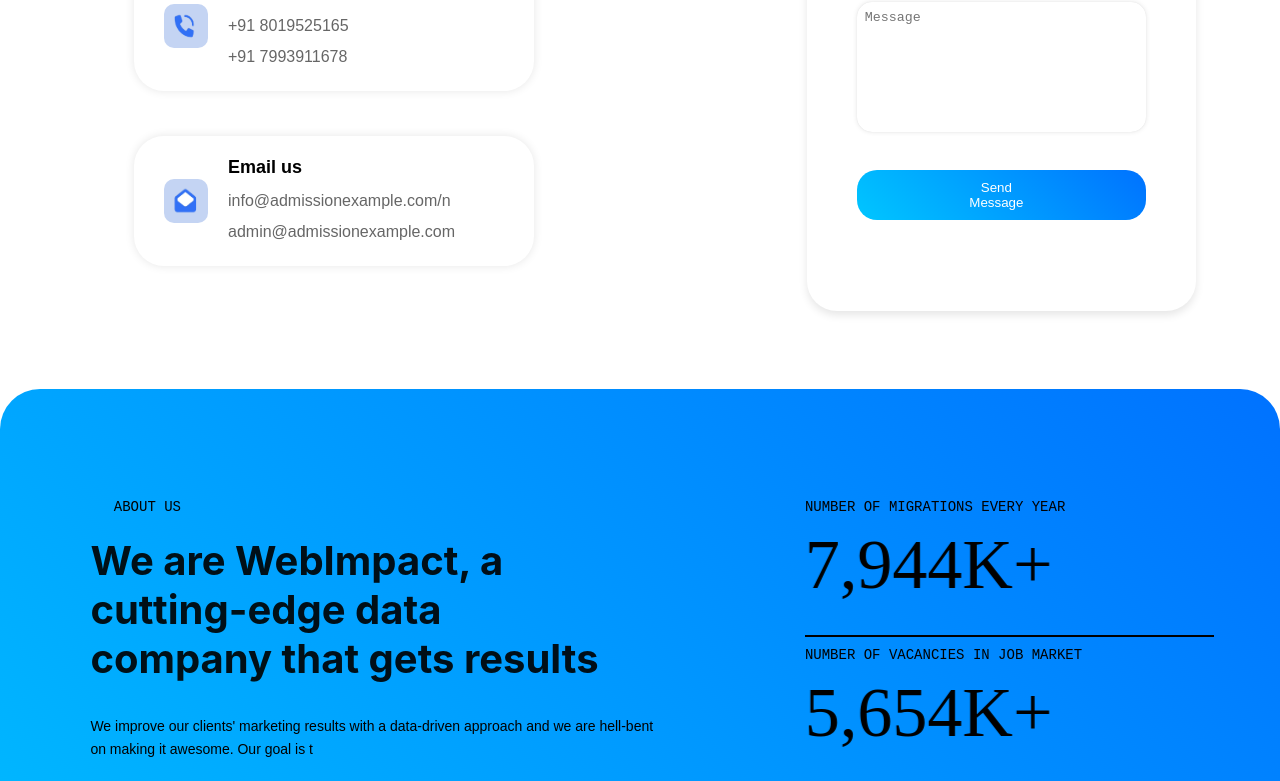
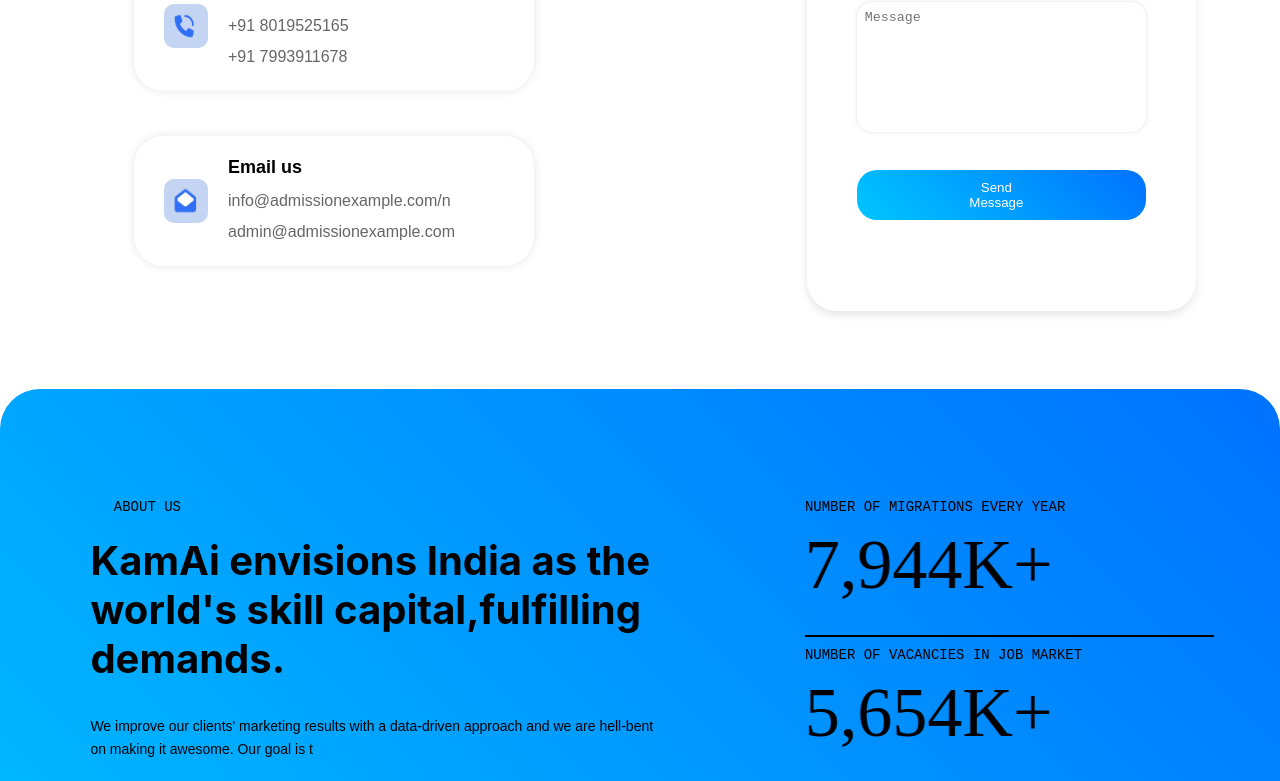
Before and after one commit to Neelapuharsha/Kamai, a React (Create React App) app: page / in a window 1280 px wide. Shown: the part 2011-2792 px from the top of the page. Built offline with nearby package versions, Linux system fonts and the light colour scheme.

Commit message:
heading kamai component

```diff
--- a/src/components/Section/Highlights.js
+++ b/src/components/Section/Highlights.js
@@ -18,17 +18,17 @@
     keyHighlight: 'Tailored job suggestions',
   },
   {
-    image: 'https://source.unsplash.com/random/803x600', // Random image from Unsplash
+    image: 'https://thumbs.dreamstime.com/b/expert-advice-rubber-stamp-grunge-design-dust-scratches-effects-can-be-easily-removed-clean-crisp-look-color-easily-82605690.jpg', // Random image from Unsplash
     title: 'Access Expert Career Advice',
     keyHighlight: 'Tips on resume writing',
   },
   {
-    image: 'https://source.unsplash.com/random/804x600', // Random image from Unsplash
+    image: 'https://blogger.googleusercontent.com/img/b/R29vZ2xl/AVvXsEjrHro6d3BTw7ZZ4IXgfb6_8aESB7-SsWfelDSSInZVamiMSnYpBZzGBaZBBrWxWwYgLqOHuOtroGvGjxrwzdUkhjwuIvM1u6chIblGKS1gQ6JVkjXr-Vztyk2zoYb1ylvhNgLgC5q6M-7LaiXT1xnAT96DvkPx89APNb8JEaz-1mnMRcfaOYYBHzQL/s1600/Text%20to%20Speech%20-%20Social%20-%201024x512.png', // Random image from Unsplash
     title: 'Text to Speech',
     keyHighlight: 'Convert job descriptions to audio',
   },
   {
-    image: 'https://source.unsplash.com/random/805x600', // Random image from Unsplash
+    image: 'https://estricalla.hypotheses.org/files/2021/02/limitedexperience_hero_social.gif', // Random image from Unsplash
     title: 'Create Your Own Resume',
     keyHighlight: 'Build a resume with customizable templates',
   },
--- a/src/components/problemWhy/AnimatedHeadings.js
+++ b/src/components/problemWhy/AnimatedHeadings.js
@@ -1,5 +1,6 @@
 import React, { useState, useEffect } from 'react';
 import { useSpring, animated } from 'react-spring';
+import KamaiHead from './kamaiHead';
 
 const AnimatedHeadings = () => {
   const [show, setShow] = useState(false);
@@ -11,14 +12,13 @@
   const fadeIn = useSpring({
     opacity: show ? 1 : 0,
     from: { opacity: 0 },
-    config: { duration: 7000 }
+    config: { duration: 4000 }
   });
 
   return (
     <div className="headings-div">
-      <animated.h1 style={fadeIn}>We are WebImpact, a</animated.h1>
-      <animated.h1 style={fadeIn}>cutting-edge data</animated.h1>
-      <animated.h1 style={fadeIn}>company that gets results</animated.h1>
+      <animated.h1 style={fadeIn}><KamaiHead /> envisions India as the</animated.h1>
+      <animated.h1 style={fadeIn}>world's skill capital,fulfilling demands.</animated.h1>
     </div>
   );
 };
--- /dev/null
+++ b/src/components/problemWhy/kamaiHead.css
@@ -0,0 +1,50 @@
+.text-animation {
+  display: inline;
+  font-size: 24px;
+  font-weight: bold;
+  color: black;
+  white-space: nowrap;
+}
+
+.animated-text {
+  display: inline-block;
+  position: relative;
+  animation: text-animation 8s infinite;
+}
+
+.animated-text span {
+  opacity: 0;
+  animation: letter-animation 3.5s infinite;
+}
+
+.animated-text span:nth-child(1) {
+  animation-delay: 0s;
+}
+
+.animated-text span:nth-child(2) {
+  animation-delay: 0.3s;
+}
+
+.animated-text span:nth-child(3) {
+  animation-delay: 0.6s;
+}
+
+.animated-text span:nth-child(4) {
+  animation-delay: 0.9s;
+}
+
+.animated-text span:nth-child(5) {
+  animation-delay: 1.2s;
+}
+
+@keyframes letter-animation {
+  0% {
+    opacity: 0;
+  }
+  10%, 90% {
+    opacity: 1;
+  }
+  100% {
+    opacity: 0;
+  }
+}
--- /dev/null
+++ b/src/components/problemWhy/kamaiHead.js
@@ -0,0 +1,18 @@
+import React from 'react';
+import '../problemWhy/kamaiHead.css'; // Import CSS file for TextAnimation styles
+
+const KamaiHead = () => {
+  return (
+    <div className="text-animation">
+      <h1 className="animated-text">
+        <span>K</span>
+        <span>a</span>
+        <span>m</span>
+        <span>A</span>
+        <span>i</span>
+      </h1>
+    </div>
+  );
+};
+
+export default KamaiHead;
```
Also changed, not shown: src/components/problemWhy/AnimatedHeadings.css (deleted).
